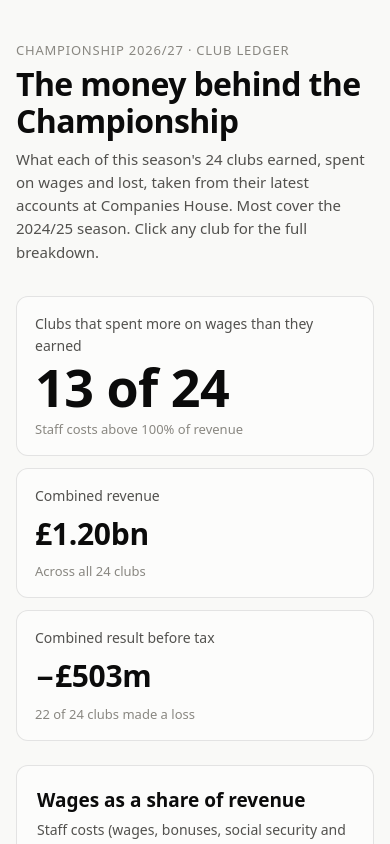
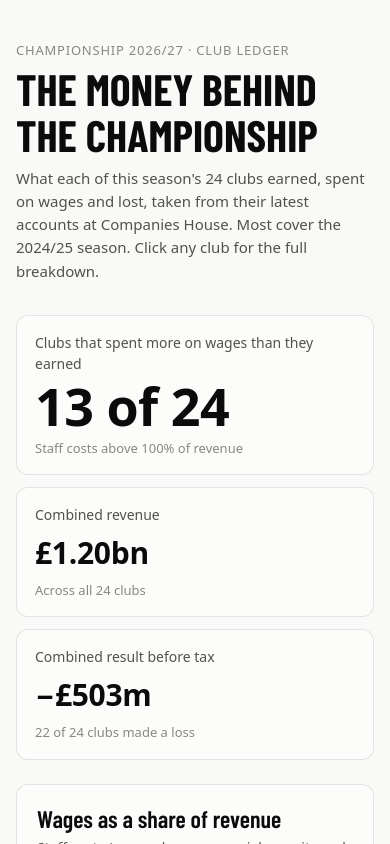
Before and after one commit to OmarABKH/championship-club-ledger, a plain HTML site: page index.html in a window 390 px wide. Shown: the top 844 px of the page. Drawn offline with nearby package versions, Linux system fonts and the light colour scheme.

Commit message:
Prepare the site for publishing as an Artifact
Write the page without its own html/head/body wrapper, use the expected
dark-mode selector, keep phone side margins clear of the screen edges and
set headings in a condensed display face.

Co-Authored-By: Claude Opus 5.5 <noreply@anthropic.com>

```diff
--- a/css/styles.css
+++ b/css/styles.css
@@ -17,9 +17,10 @@
   --loss: #e34948;
   --hover: rgba(11, 11, 11, 0.04);
   --font: system-ui, -apple-system, "Segoe UI", sans-serif;
+  --display: "Barlow Condensed", "Arial Narrow", system-ui, sans-serif;
 }
 @media (prefers-color-scheme: dark) {
-  :root:where(:not([data-theme="light"])) {
+  :root:not([data-theme="light"]) {
     color-scheme: dark;
     --page: #0d0d0d;
     --surface: #1a1a19;
@@ -59,11 +60,15 @@
 body { margin: 0; background: var(--page); color: var(--ink); font: 15px/1.55 var(--font); }
 a { color: var(--series-1); }
 
-.wrap { max-width: 1080px; margin: 0 auto; padding: 0 16px; }
+.wrap {
+  max-width: 1080px; margin: 0 auto;
+  padding-left: max(16px, env(safe-area-inset-left, 0px));
+  padding-right: max(16px, env(safe-area-inset-right, 0px));
+}
 
 header.site { padding: 40px 0 8px; }
 header.site .kicker { color: var(--muted); font-size: 13px; text-transform: uppercase; letter-spacing: 0.06em; margin: 0 0 6px; }
-header.site h1 { margin: 0 0 8px; font-size: 32px; letter-spacing: -0.02em; line-height: 1.15; }
+header.site h1 { margin: 0 0 8px; font: 700 44px/1.05 var(--display); letter-spacing: 0; text-transform: uppercase; text-wrap: balance; }
 header.site p { margin: 0; color: var(--ink-2); max-width: 680px; }
 
 /* Stat tiles */
@@ -77,7 +82,7 @@ header.site p { margin: 0; color: var(--ink-2); max-width: 680px; }
 
 /* Chart cards */
 section.card { background: var(--surface); border: 1px solid var(--border); border-radius: 12px; padding: 20px; margin: 16px 0; }
-section.card h2 { margin: 0 0 4px; font-size: 19px; }
+section.card h2 { margin: 0 0 4px; font: 600 24px/1.2 var(--display); text-wrap: balance; }
 section.card .lede { margin: 0 0 16px; color: var(--ink-2); font-size: 14px; max-width: 720px; }
 .legend { display: flex; gap: 16px; flex-wrap: wrap; font-size: 13px; color: var(--ink-2); margin: 0 0 12px; }
 .legend span { display: inline-flex; align-items: center; gap: 6px; }
@@ -137,7 +142,7 @@ dialog.club {
 }
 dialog.club::backdrop { background: rgba(0, 0, 0, 0.35); }
 dialog.club .head { display: flex; justify-content: space-between; align-items: flex-start; gap: 12px; padding: 18px 20px 0; }
-dialog.club h3 { margin: 0; font-size: 22px; }
+dialog.club h3 { margin: 0; font: 700 28px/1.15 var(--display); text-transform: uppercase; }
 dialog.club .meta { color: var(--muted); font-size: 13px; margin-top: 2px; }
 dialog.club .close { font: inherit; font-size: 20px; line-height: 1; background: none; border: none; color: var(--ink-2); cursor: pointer; padding: 4px; }
 dialog.club .body { padding: 12px 20px 20px; }
--- a/index.html
+++ b/index.html
@@ -1,13 +1,12 @@
-<!doctype html>
-<html lang="en">
-  <head>
-    <meta charset="utf-8" />
-    <meta name="viewport" content="width=device-width, initial-scale=1" />
-    <title>Championship Club Ledger</title>
-    <meta name="description" content="What the 24 Championship clubs earned, spent on wages and lost, from their latest published accounts." />
-    <link rel="stylesheet" href="css/styles.css" />
-  </head>
-  <body>
+<meta charset="utf-8" />
+<title>Championship Club Ledger</title>
+<meta name="claude:viewport-fit-sides" content="cover" />
+<meta name="viewport" content="width=device-width, initial-scale=1, viewport-fit=cover" />
+<link rel="preconnect" href="https://fonts.googleapis.com" />
+<link rel="preconnect" href="https://fonts.gstatic.com" crossorigin />
+<link rel="stylesheet" href="https://fonts.googleapis.com/css2?family=Barlow+Condensed:wght@600;700&display=swap" />
+<link rel="stylesheet" href="css/styles.css" />
+
     <div class="wrap">
       <header class="site">
         <p class="kicker">Championship 2026/27 · Club Ledger</p>
@@ -76,5 +75,3 @@
     <script src="data/clubs.js"></script>
     <script src="js/charts.js"></script>
     <script src="js/app.js"></script>
-  </body>
-</html>
```
